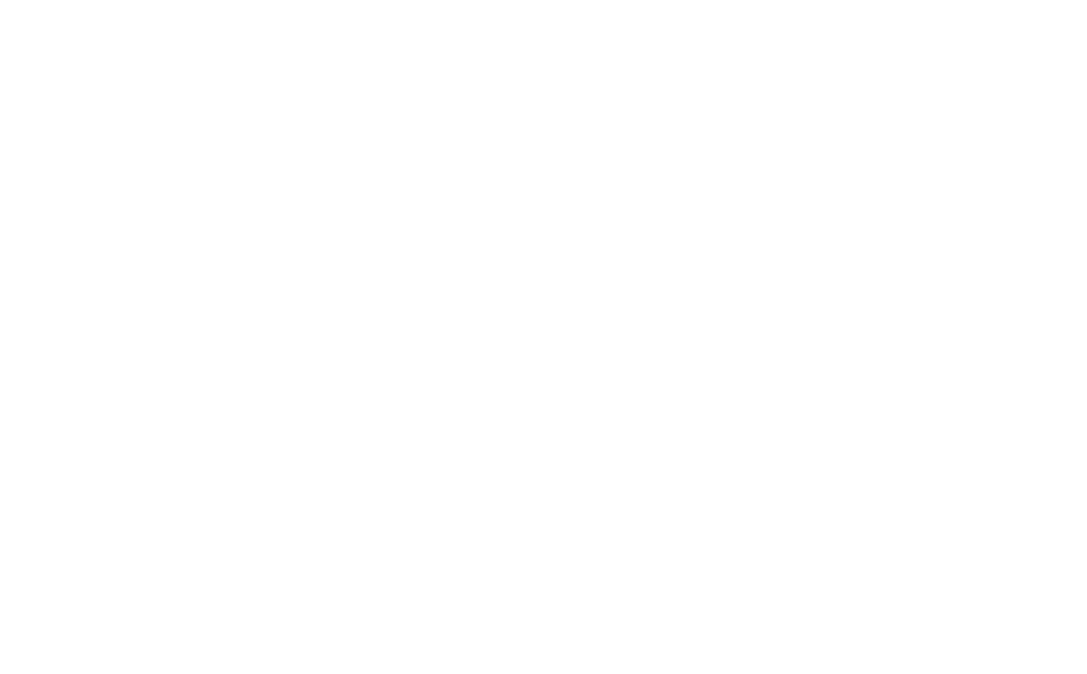
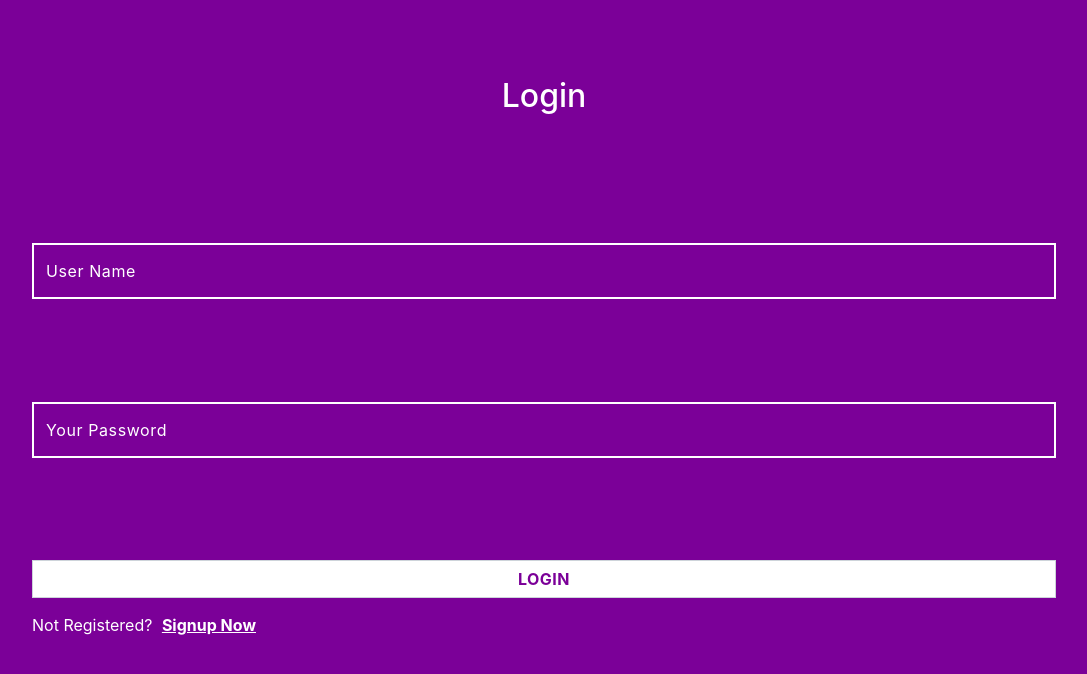
Before and after one commit to musmanalibaloch/placeVenture, an Angular app: page /login in a window 1280 px wide. Before the commit this address led to /. Shown: the top 674 px of the page, without its empty margins (96-1183 px from the left). Built offline with nearby package versions, Linux system fonts and the light colour scheme.

Commit message:
login-register pages updated!!

```diff
--- a/src/app/account/login/login.component.css
+++ b/src/app/account/login/login.component.css
@@ -0,0 +1,63 @@
+.wrap{
+    width: 100vw;
+    height: 100vh;
+    background: #7B0098;
+    margin: 0;
+    padding: 0;
+    position: relative;
+}
+h2{
+    color: #ffffff;
+    text-align: center;
+    padding: 50px 0;
+    position: relative;
+    top: 10%;
+    font-size: 2rem;
+}
+.log-form{
+    position: relative;
+    top: 20%;
+    width: 80vw;
+    height: 10vh;
+    border: none;
+    margin: 0 auto;
+}
+.log-form input{
+    margin: 5% 0 10% 0;
+}
+#log-username , #log-pass{
+    border: 2px solid #ffffff !important;
+    background: #7B0098;
+    outline: none;
+    height: 7vh;
+    border-radius: 0 !important;
+    color: #ffffff;
+    font-weight: bold;
+    letter-spacing: .6px;
+}
+#log-username::placeholder , #log-pass::placeholder{
+    color: #ffffff;
+    font-size: 100%;
+    font-weight: 400;
+}
+button#log-btn{
+    background: #ffffff;
+    border-radius: 0 !important;
+    color: #7B0098;
+    font-size: 100% 20px;
+    text-align: center;
+    vertical-align: middle;
+    font-weight: bold;
+    letter-spacing: .5px;
+}
+p{
+    color: #ffffff;
+    font-size: 100%;
+    margin: 15px 0;
+}
+p a{
+    color: #ffffff;
+    font-weight: bold;
+    padding: 0 5px;
+    text-decoration: underline;
+}
--- a/src/app/account/login/login.component.html
+++ b/src/app/account/login/login.component.html
@@ -1,3 +1,31 @@
-<p>
-  login works!
-</p>
+<div class="wrap">
+  <div class="container">
+    <div class="row">
+      <div class="col-sm-12">
+        <h2>Login</h2>
+        <div class="log-form">
+          <form action="">
+            <input type="text"
+                   name="username"
+                   id="log-username"
+                   placeholder="User Name"
+                   class="form-control"
+            >
+            <input type="password"
+                   name="password"
+                   id="log-pass"
+                   placeholder="Your Password"
+                   class="form-control"
+            >
+            <button id="log-btn"
+                    class="form-control"
+            >
+              LOGIN
+            </button>
+            <p>Not Registered? <a routerLink="/register">Signup Now</a></p>
+          </form>
+        </div>
+      </div>
+    </div>
+  </div>
+</div>
--- a/src/app/account/register/register.component.css
+++ b/src/app/account/register/register.component.css
@@ -0,0 +1,63 @@
+.wrap{
+    width: 100vw;
+    height: 100vh;
+    background: #7B0098;
+    margin: 0;
+    padding: 0;
+    position: relative;
+}
+h2{
+    color: #ffffff;
+    text-align: center;
+    padding: 50px 0;
+    position: relative;
+    top: 10%;
+    font-size: 2rem;
+}
+.log-form{
+    position: relative;
+    top: 20%;
+    width: 80vw;
+    height: 10vh;
+    border: none;
+    margin: 0 auto;
+}
+.log-form input{
+    margin: 5% 0 10% 0;
+}
+#log-username , #log-pass , #log-email{
+    border: 2px solid #ffffff !important;
+    background: #7B0098;
+    outline: none;
+    height: 7vh;
+    border-radius: 0 !important;
+    color: #ffffff;
+    font-weight: bold;
+    letter-spacing: .6px;
+}
+#log-username::placeholder , #log-pass::placeholder ,
+#log-email::placeholder{
+    color: #ffffff;
+    font-size: 100%;
+}
+button#log-btn{
+    background: #ffffff;
+    border-radius: 0 !important;
+    color: #7B0098;
+    font-size: 100% 20px;
+    text-align: center;
+    vertical-align: middle;
+    font-weight: bold;
+    letter-spacing: .5px;
+}
+p{
+    color: #ffffff;
+    font-size: 100%;
+    margin: 15px 0;
+}
+p a{
+    color: #ffffff;
+    font-weight: bold;
+    padding: 0 5px;
+    text-decoration: underline;
+}
--- a/src/app/account/register/register.component.html
+++ b/src/app/account/register/register.component.html
@@ -1,3 +1,37 @@
-<p>
-  register works!
-</p>
+<div class="wrap">
+  <div class="container">
+    <div class="row">
+      <div class="col-sm-12">
+        <h2>Signup</h2>
+        <div class="log-form">
+          <form action="">
+            <input type="text"
+                   name="username"
+                   id="log-username"
+                   placeholder="User Name"
+                   class="form-control"
+            >
+            <input type="email"
+                   name="email"
+                   id="log-email"
+                   placeholder="Your Email"
+                   class="form-control"
+            >
+            <input type="password"
+                   name="password"
+                   id="log-pass"
+                   placeholder="Your Password"
+                   class="form-control"
+            >
+            <button id="log-btn"
+                    class="form-control"
+            >
+              Create Account
+            </button>
+            <p>Already Registered! <a routerLink="/login">Login</a></p>
+          </form>
+        </div>
+      </div>
+    </div>
+  </div>
+</div>
--- a/src/app/app.module.ts
+++ b/src/app/app.module.ts
@@ -12,6 +12,8 @@
 const appRoutes:Routes =[
   { path:"", component:HomeComponent },
   { path:"placeventure", component:LandingComponent },
+  { path:"login", component:LoginComponent },
+  { path:"register", component:RegisterComponent },
 ]
 @NgModule({
   declarations: [
--- a/src/app/landing/landing.component.html
+++ b/src/app/landing/landing.component.html
@@ -9,7 +9,7 @@
     </div>
     <div class="row">
       <div class="logs">
-        <a id="signup"routerLink="/signup">
+        <a id="signup"routerLink="/register">
           SIGNUP
         </a>
         <a id="login"routerLink="/login">
@@ -19,67 +19,3 @@
     </div>
   </div>
 </div>
-
-<div class="wrap">
-  <div class="container">
-    <div class="row">
-      <div class="col-sm">
-        <div class="img-wrap">
-          <img src="../../assets/images/app-logo.png" alt="app-logo">
-        </div>
-      </div>
-    </div>
-    <div class="row">
-      <div class="logs">
-        <a id="signup"routerLink="/signup">
-          SIGNUP
-        </a>
-        <a id="login"routerLink="/login">
-          LOGIN
-        </a>
-      </div>
-    </div>
-  </div>
-</div>
-<div class="wrap">
-  <div class="container">
-    <div class="row">
-      <div class="col-sm">
-        <div class="img-wrap">
-          <img src="../../assets/images/app-logo.png" alt="app-logo">
-        </div>
-      </div>
-    </div>
-    <div class="row">
-      <div class="logs">
-        <a id="signup"routerLink="/signup">
-          SIGNUP
-        </a>
-        <a id="login"routerLink="/login">
-          LOGIN
-        </a>
-      </div>
-    </div>
-  </div>
-</div>
-<div class="wrap">
-  <div class="container">
-    <div class="row">
-      <div class="col-sm">
-        <div class="img-wrap">
-          <img src="../../assets/images/app-logo.png" alt="app-logo">
-        </div>
-      </div>
-    </div>
-    <div class="row">
-      <div class="logs">
-        <a id="signup"routerLink="/signup">
-          SIGNUP
-        </a>
-        <a id="login"routerLink="/login">
-          LOGIN
-        </a>
-      </div>
-    </div>
-  </div>
-</div>
```
